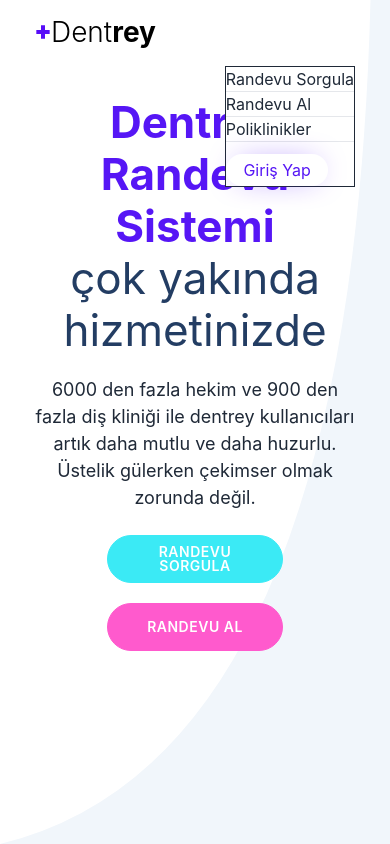
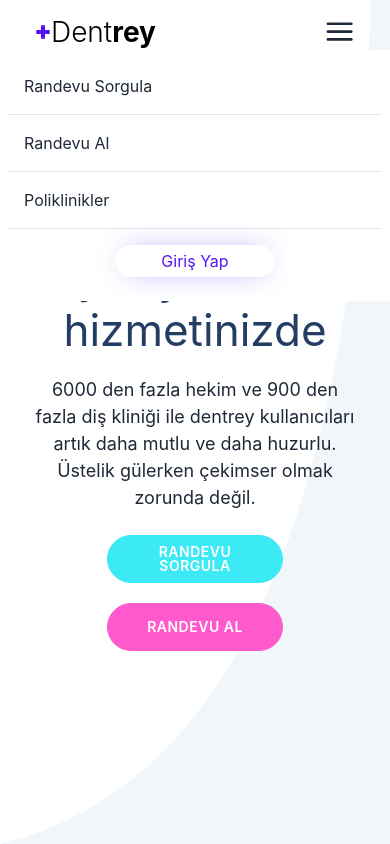
Before and after one commit to Stock-Management-System/dentalApp, a React (Create React App) app: page / in a window 390 px wide. Shown: the top 844 px of the page. Built offline with nearby package versions, Linux system fonts and the light colour scheme.

Commit message:
menu dropdown

```diff
--- a/src/components/dashboard/NavBar.jsx
+++ b/src/components/dashboard/NavBar.jsx
@@ -1,11 +1,13 @@
 import React, { useEffect, useState } from 'react'
 import { BiPlusMedical } from 'react-icons/bi'
+import { FiMenu } from 'react-icons/fi'
 import { Link } from 'react-router-dom'
 import { useLocation } from 'react-router-dom'
 
 const NavBar = ({ setShowRegister }) => {
   const [activePage, setActivePage] = useState('')
   let location = useLocation()
+  const [menuOpen, setMenuOpen] = useState(true);
 
   const [bgColor, setBgColor] = useState(false)
 
@@ -22,6 +24,7 @@
     setActivePage(location.pathname)
     // adding the event when scroll change
     window.addEventListener('scroll', changeBgColor)
+    console.log(menuOpen);
   })
 
   return (
@@ -34,9 +37,9 @@
             }
           : { backgroundColor: 'transparent' }
       }
-      className="navbar w-full top-0 left-0 flex justify-center h-[50px] md:h-[70px] fixed z-50 transition-all duration-300  hover:bg-container"
+      className="navbar w-full top-0 left-0 flex justify-center h-[50px] md:h-[70px] fixed z-50 transition-all duration-300  hover:bg-container "
     >
-      <div className="container">
+      <div className="container ">
         <div className="flex-1 ">
           <Link to="/">
             <div className="flex  items-center ">
@@ -93,47 +96,53 @@
             Giriş Yap
           </button>
         </div>
-        <div className=" lg:hidden">
-          <label tabIndex={0} className="btn btn-ghost btn-circle">
-            <svg
-              xmlns="http://www.w3.org/2000/svg"
-              fill="none"
-              viewBox="0 0 24 24"
-              className="inline-block w-8 h-8 stroke-current"
-            >
-              <path
-                strokeLinecap="round"
-                strokeLinejoin="round"
-                strokeWidth="2"
-                d="M4 6h16M4 12h16M4 18h16"
-              ></path>
-            </svg>
-          </label>
-          <div
+
+
+
+      <div className={`lg:hidden w-full absolute left-0 right-0 transition-all ease-in-out duration-500 top-[50px] md:top-[70px] overflow-hidden ${menuOpen?'h-64':'h-0'}`}>
+
+          <ul
             tabIndex={0}
-            className="border  bg-base-100 mt-[140px]"
+            className="  bg-base-100  p-2"
           >
-            <Link to="/randevu-sorgula" className="hover:text-blue1  my-2">Randevu Sorgula</Link>{' '}
+            <li className='m-4'>
+
+            <Link to="/randevu-sorgula" className="hover:text-blue1 h-4 ">Randevu Sorgula</Link>
+            </li>
             <hr style={{ color: 'rgb(229 231 235)' }} />
+            <li className='m-4'>
+
             <Link to="/randevu-al" className="hover:text-blue1  my-2">
               Randevu Al
-            </Link>{' '}
+            </Link>
+            </li>
             <hr style={{ color: 'rgb(229 231 235)' }} />
-            <Link to="/poliklinikler" className="hover:text-blue1  my-2">Poliklinikler</Link>{' '}
+            <li className='m-4'>
+            <Link to="/poliklinikler" className="hover:text-blue1  my-2">Poliklinikler</Link>
+            </li>
             <hr style={{ color: 'rgb(229 231 235)' }} />
+
+          <div className='text-center'>
             <button
+
               style={{
                 textTransform: 'none',
                 boxShadow: '0 0 30px -12px #5616f5',
               }}
-              className="h-8 w-4/5 mt-3 text-blue1 items-center bg-white rounded-full mx-auto hover:bg-blue1 hover:text-white"
+              className="h-8 w-40 m-4 text-blue1 items-center bg-white rounded-full mx-auto hover:bg-blue1 hover:text-white"
               type="button"
               onClick={() => setShowRegister(true)}
-            >
+              >
               Giriş Yap
             </button>
-          </div>
+              </div>
+          </ul>
         </div>
+        <FiMenu className='lg:hidden text-3xl cursor-pointer' onClick={()=>{
+
+          setMenuOpen(!menuOpen)
+        }
+        } />
       </div>
     </div>
   )
```
